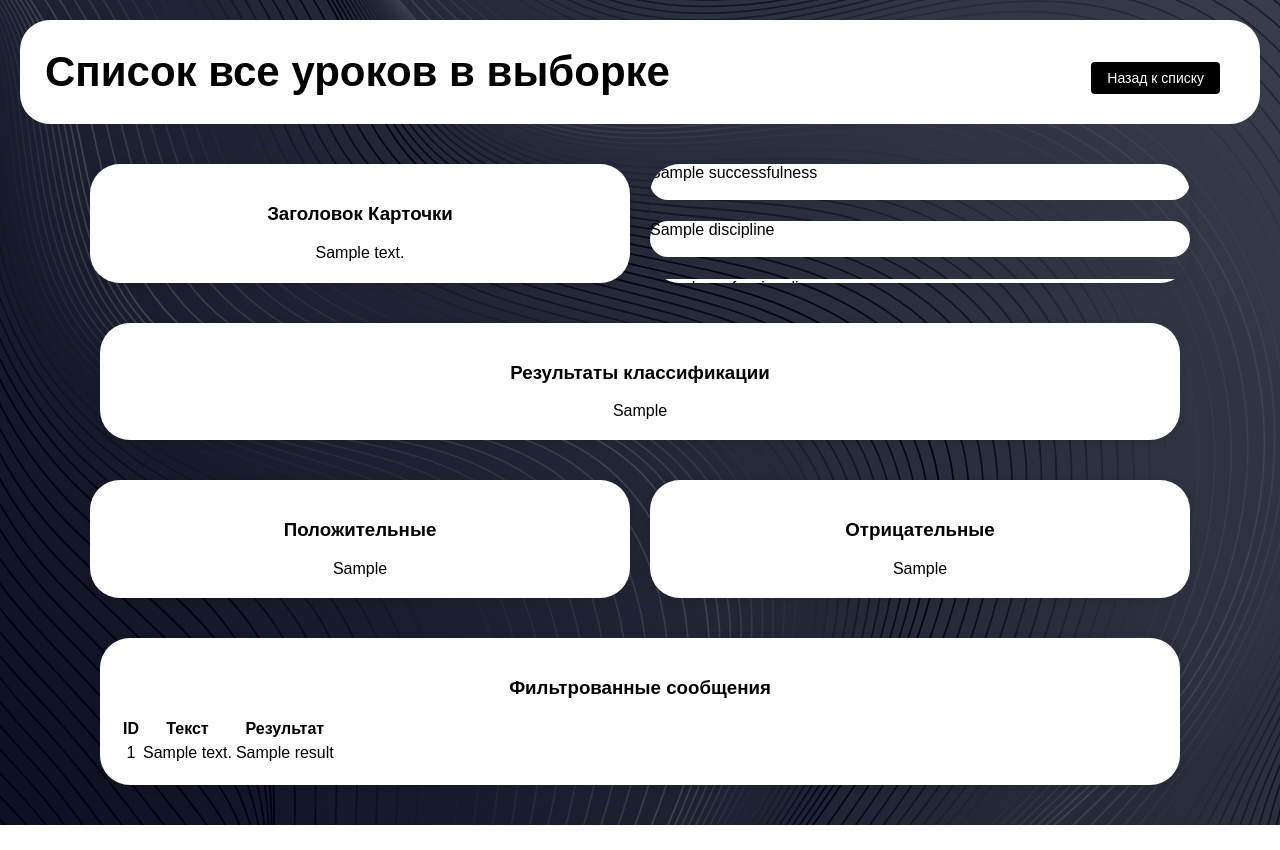
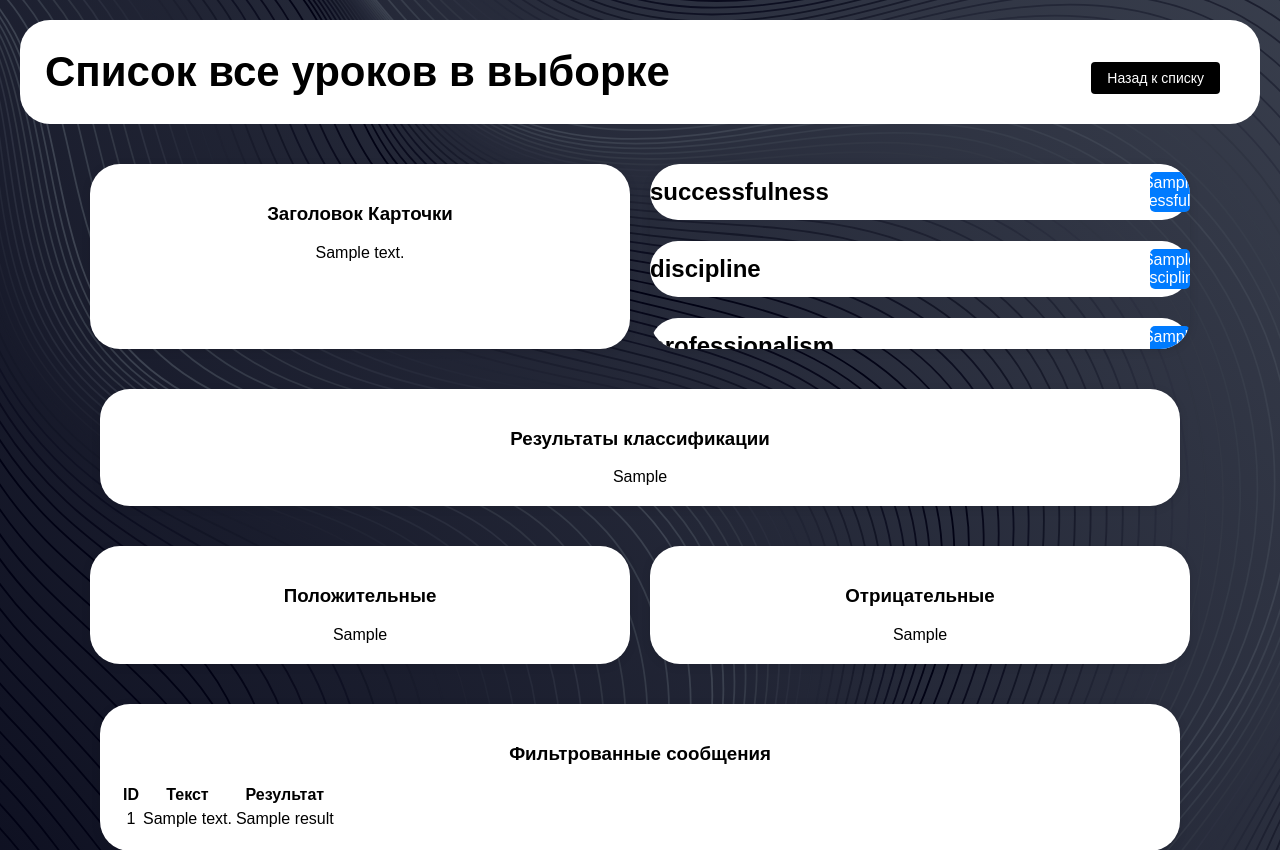
Before and after one commit to IsMarshev/DecontrolAQC, a Flask app: template src/templates/details.html in a window 1280 px wide. Shown: the top 850 px of the page. Before the commit the page ends 825 px from the top, so only its background shows below. Run offline with Flask 3, Linux system fonts and the light colour scheme; the template is opened without the code that fills it: most values are stand-ins (such as "Sample title", 1, 10 or a date in 2020); some libraries are stand-ins or nearby versions.

Commit message:
метрики кирилл сделал криво

```diff
--- a/src/app.py
+++ b/src/app.py
@@ -84,10 +84,10 @@ def calculate_metrics(class_values):
         'misunderstanding': 1,
         'toxic': 1
     }
-    successfulness = math.sqrt(sum([
+    successfulness = float(str(math.sqrt(sum([
         (class_values[param] * weight)**2
         for param, weight in successfulness_weights.items()
-    ])) / math.sqrt(sum(successfulness_weights.values()))
+    ])) / math.sqrt(sum(successfulness_weights.values()))*100)[:4])
 
     # Calculate Student Discipline
     discipline_weights = {
@@ -99,10 +99,10 @@ def calculate_metrics(class_values):
         'flood': 0.18,
         'toxic': 0.201,
     }
-    discipline = math.sqrt(sum([
+    discipline = float(str(math.sqrt(sum([
         (class_values[param] * weight)**2
         for param, weight in discipline_weights.items()
-    ])) / math.sqrt(sum(discipline_weights.values()))
+    ])) / math.sqrt(sum(discipline_weights.values()))*100)[:4])
 
     # Calculate Teacher Professionalism
     professionalism_weights = {
@@ -113,10 +113,10 @@ def calculate_metrics(class_values):
         'tech_questions': 2,
         'misunderstanding': 2
     }
-    professionalism = math.sqrt(sum([
+    professionalism = float(str(math.sqrt(sum([
         (class_values[param] * weight)**2
         for param, weight in professionalism_weights.items()
-    ])) / math.sqrt(sum(professionalism_weights.values()))
+    ])) / math.sqrt(sum(professionalism_weights.values()))*100)[:4])
 
     return {
         'successfulness': successfulness,
--- a/src/static/detales.css
+++ b/src/static/detales.css
@@ -92,10 +92,32 @@ body {
     overflow: hidden;
   }
   .slide {
-    position: relative;
     border-radius: 30px;
     width: 100%;
     height: 30%;
     background-color: rgba(255, 255, 255, 1);
     margin-bottom: 4%;
+
+    display: flex;
+    align-items: center; /* центрируем содержимое по высоте */
+    justify-content: space-between; /* распределяем элементы по ширине */
   }
+
+  .text_m {
+    font-size: 24px; /* крупный шрифт */
+    font-weight: bold; /* жирный шрифт */
+    text-align: right; /* текст справа */
+  }
+
+  .num_m {
+    width: 40px; /* ширина квадрата */
+    height: 40px; /* высота квадрата */
+    background-color: #007bff; /* цвет квадрата */
+    color: #fff; /* цвет текста */
+    text-align: center; /* текст по центру */
+    padding: 10px; /* отступы */
+    border-radius: 5px; /* скругление углов */
+    display: flex;
+    justify-content: center;
+    align-items: center; /* центрируем текст внутри квадрата */
+  }
--- a/src/templates/details.html
+++ b/src/templates/details.html
@@ -31,9 +31,9 @@
             <!-- Карточки со слайдером -->
             <div class="card1">
                 <div class="slider" id="slider1">
-                  <div class="slide" >{{proxi_metrics['successfulness']}}</div>
-                  <div class="slide" >{{proxi_metrics['discipline']}}</div>
-                  <div class="slide" >{{proxi_metrics['professionalism']}}</div>
+                  <div class="slide" ><div class="text_m">successfulness</div><div class="num_m">{{proxi_metrics['successfulness']}}</div></div>
+                  <div class="slide" ><div class="text_m">discipline</div><div class="num_m">{{proxi_metrics['discipline']}}</div></div>
+                  <div class="slide" ><div class="text_m">professionalism</div><div class="num_m">{{proxi_metrics['professionalism']}}</div></div>
                 </div>
               </div>
             <div class="card big">
```
